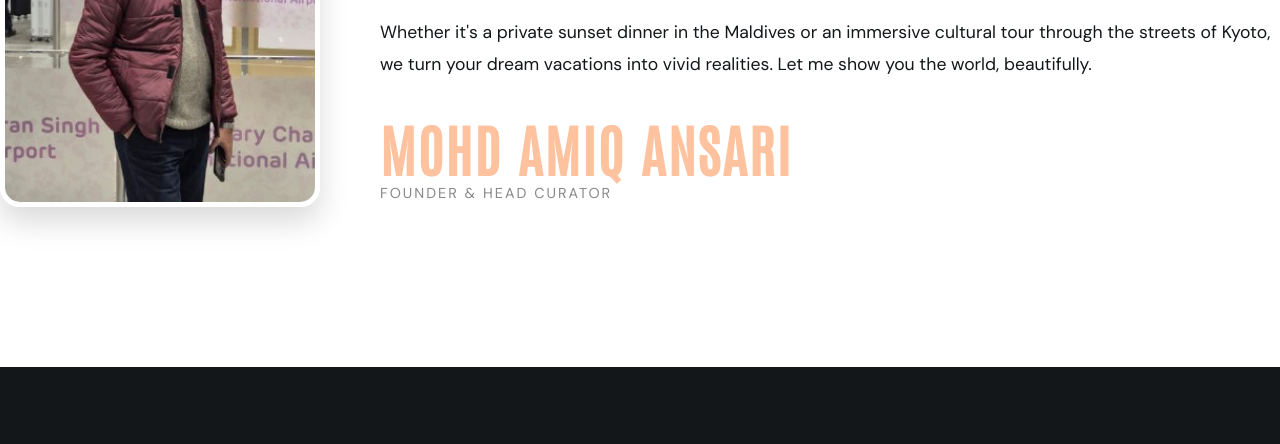
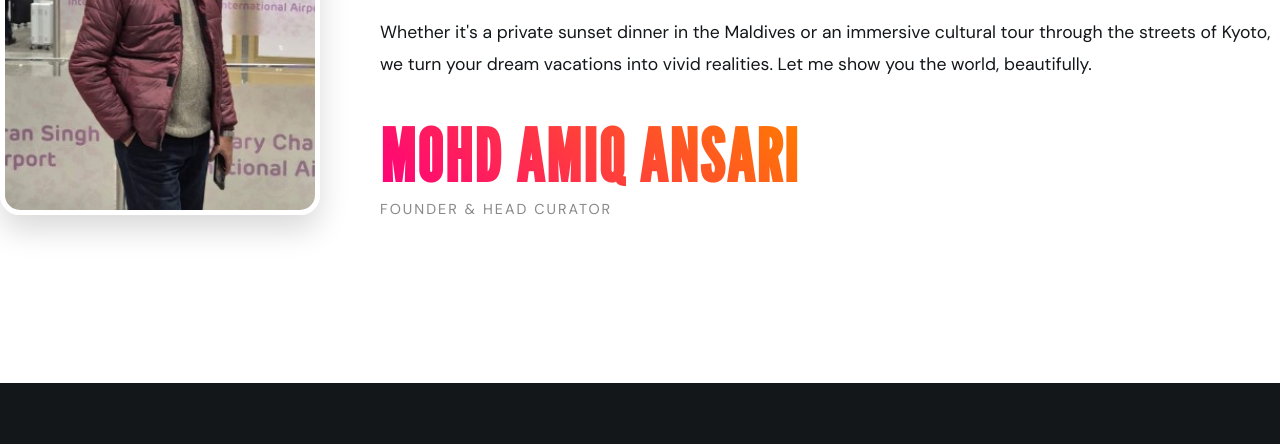
Before and after one commit to Aasim41/holiday-planner, a website built with Vite: page index.html in a window 1280 px wide. Shown: the part 8515-8959 px from the top of the page. Built offline with nearby package versions, Linux system fonts and the light colour scheme.

Commit message:
Update curator name to be bold and catchy with a gradient

```diff
--- a/index.html
+++ b/index.html
@@ -467,7 +467,7 @@
                     Whether it's a private sunset dinner in the Maldives or an immersive cultural tour through the streets of Kyoto, we turn your dream vacations into vivid realities. Let me show you the world, beautifully.
                   </p>
                   <div class="signature" style="margin-top: 40px;">
-                      <p style="font-family: 'Antonio', sans-serif; font-size: 3.5rem; font-weight: 700; text-transform: uppercase; letter-spacing: 2px; color: var(--primary-color); margin-bottom: 5px; line-height: 1;">Mohd Amiq Ansari</p>
+                      <p style="font-family: 'League Gothic', sans-serif; font-size: 4.5rem; font-weight: 800; text-transform: uppercase; letter-spacing: 2px; background: linear-gradient(45deg, #ff007b, #ff7a00); -webkit-background-clip: text; -webkit-text-fill-color: transparent; margin-bottom: 5px; line-height: 1; display: inline-block;">Mohd Amiq Ansari</p>
                       <p style="font-size: 0.9rem; text-transform: uppercase; letter-spacing: 2px; color: #888;">Founder & Head Curator</p>
                   </div>
                 </div>
```
